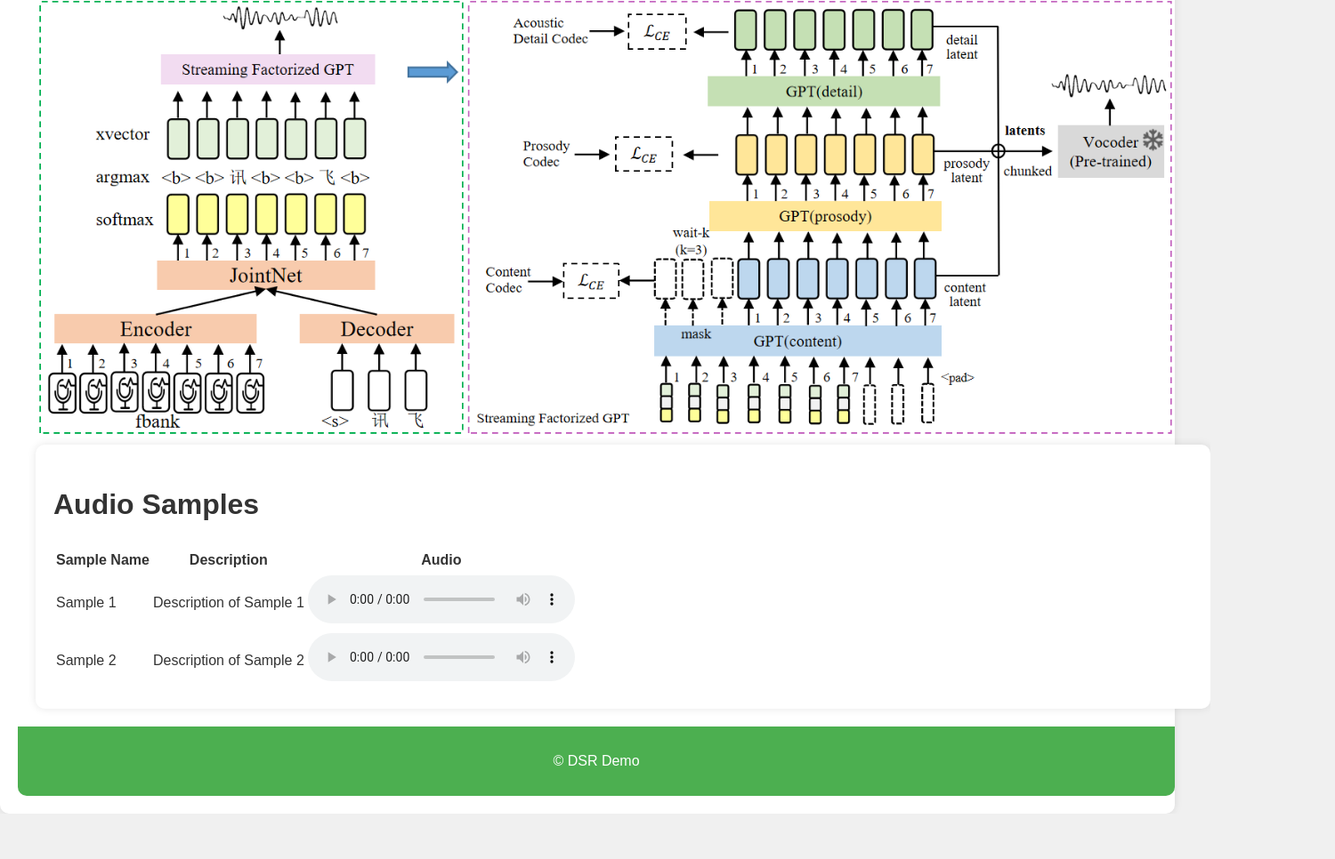
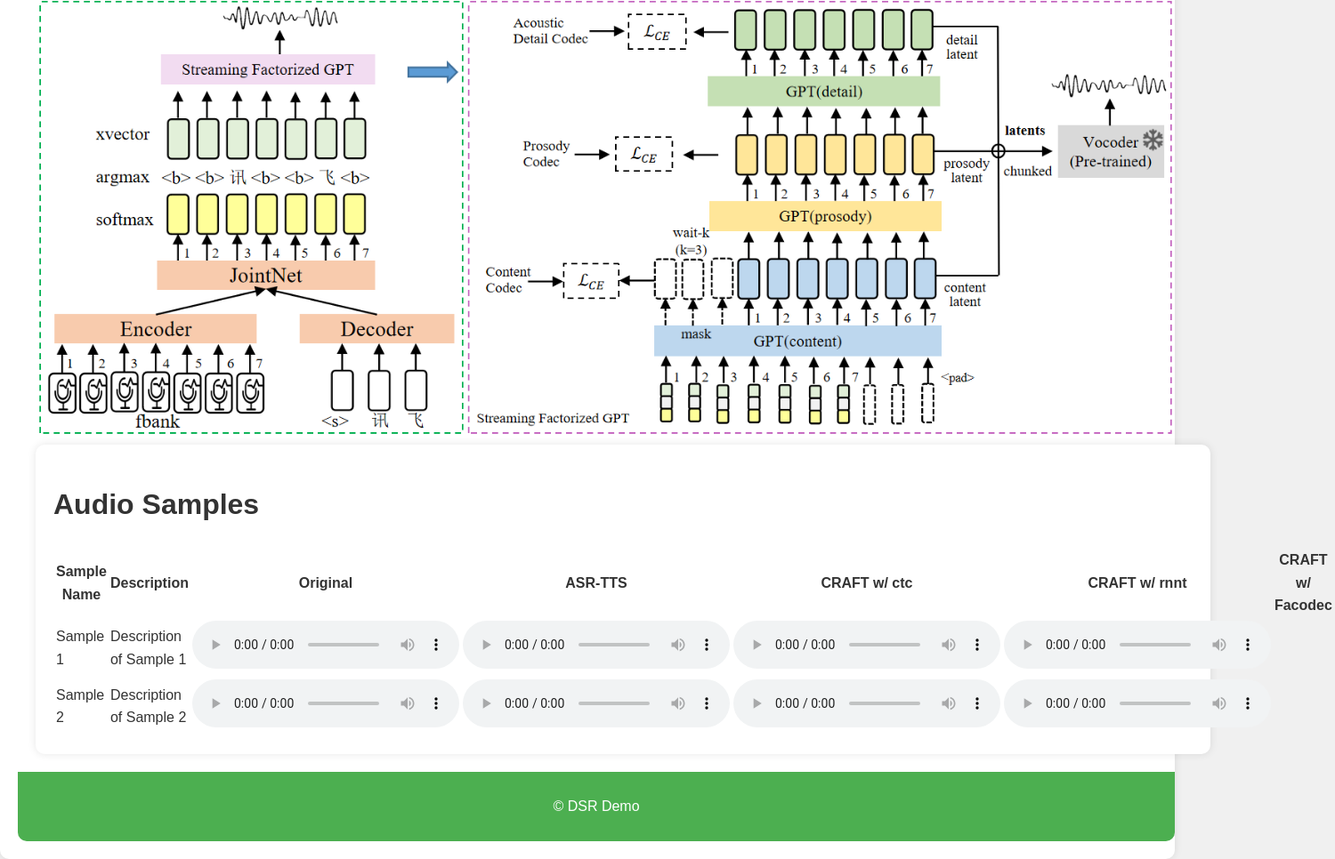
Before and after one commit to wflrz123/wflrz123.github.io, a plain HTML site: page index.html in a window 1280 px wide. Shown: the part 576-1542 px from the top of the page at 89% size, 1500 px wide, since content can reach past the window. Before the commit the page ends 1491 px from the top, so only its background shows below. Drawn offline with Linux system fonts and the light colour scheme.

Commit message:
Update index.html

```diff
--- a/index.html
+++ b/index.html
@@ -25,7 +25,7 @@
         }
 
         header {
-            text-align: center;
+            text-align: left;
             padding: 20px 0;
             background-color: #4CAF50;
             color: white;
@@ -82,11 +82,33 @@
                     <tr>
                         <th>Sample Name</th>
                         <th>Description</th>
-                        <th>Audio</th>
+                        <th>Original</th>
+                        <th>ASR-TTS</th>
+                        <th>CRAFT w/ ctc</th>
+                        <th>CRAFT w/ rnnt</th>
+                        <th>CRAFT w/ Facodec</th>
                     </tr>
                     <tr>
                         <td>Sample 1</td>
                         <td>Description of Sample 1</td>
+                        <td>
+                            <audio class="audio-controls" controls>
+                                <source src="1.wav" type="audio/mpeg">
+                                Your browser does not support the audio element.
+                            </audio>
+                        </td>
+                        <td>
+                            <audio class="audio-controls" controls>
+                                <source src="1.wav" type="audio/mpeg">
+                                Your browser does not support the audio element.
+                            </audio>
+                        </td>
+                        <td>
+                            <audio class="audio-controls" controls>
+                                <source src="1.wav" type="audio/mpeg">
+                                Your browser does not support the audio element.
+                            </audio>
+                        </td>
                         <td>
                             <audio class="audio-controls" controls>
                                 <source src="1.wav" type="audio/mpeg">
@@ -99,7 +121,25 @@
                         <td>Description of Sample 2</td>
                         <td>
                             <audio class="audio-controls" controls>
-                                <source src="2.wav" type="audio/mpeg">
+                                <source src="1.wav" type="audio/mpeg">
+                                Your browser does not support the audio element.
+                            </audio>
+                        </td>
+                        <td>
+                            <audio class="audio-controls" controls>
+                                <source src="1.wav" type="audio/mpeg">
+                                Your browser does not support the audio element.
+                            </audio>
+                        </td>
+                        <td>
+                            <audio class="audio-controls" controls>
+                                <source src="1.wav" type="audio/mpeg">
+                                Your browser does not support the audio element.
+                            </audio>
+                        </td>
+                        <td>
+                            <audio class="audio-controls" controls>
+                                <source src="1.wav" type="audio/mpeg">
                                 Your browser does not support the audio element.
                             </audio>
                         </td>
```
